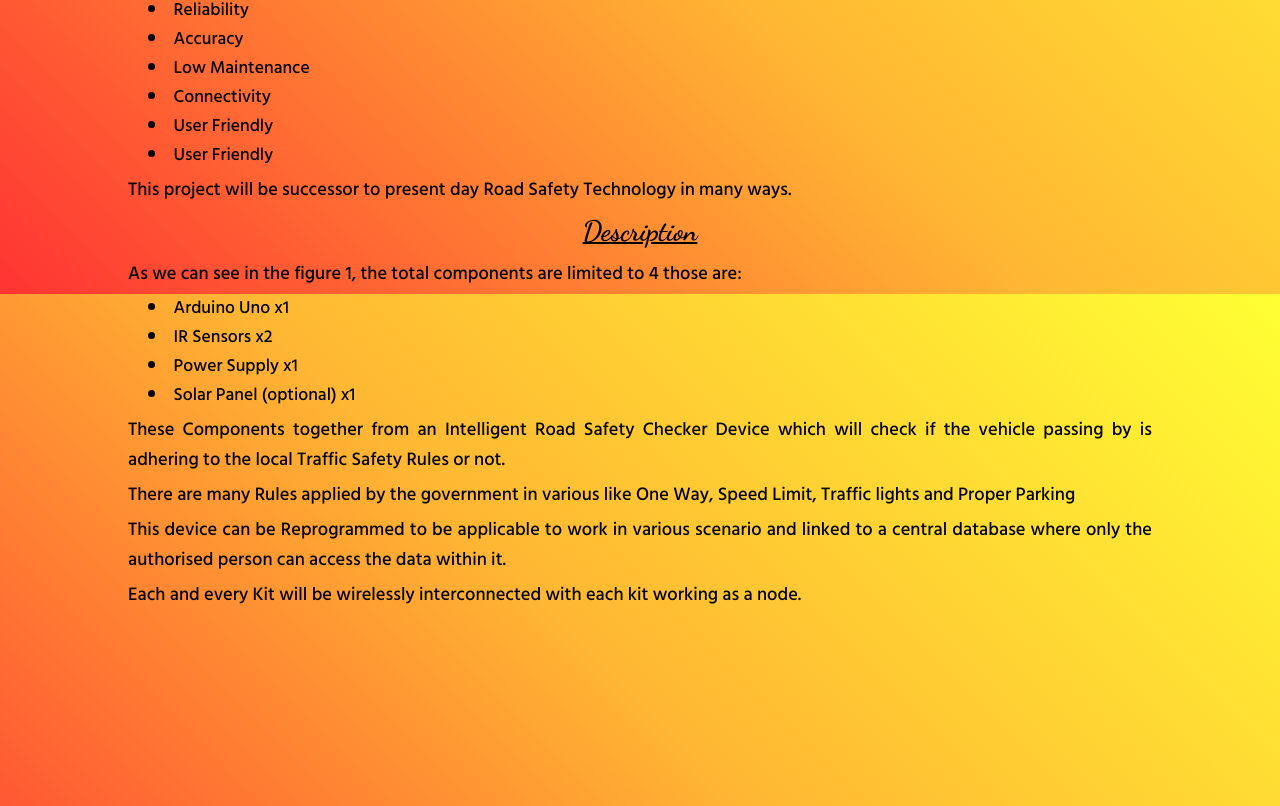
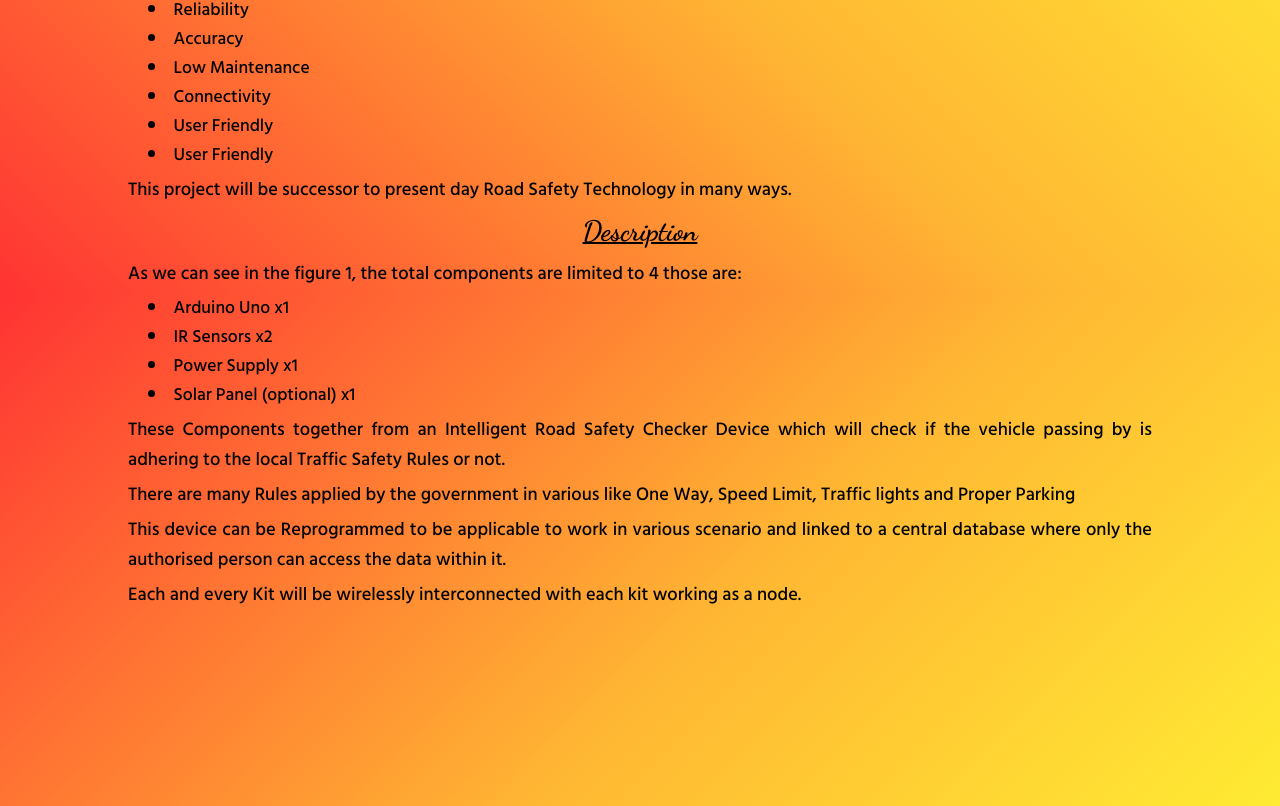
Before and after one commit to shubhammurteli/Speed_Monitor, a plain HTML site: page html/Synopsis.html in a window 1280 px wide. Shown: the part 506-1312 px from the top of the page. Drawn offline with Linux system fonts and the light colour scheme.

Commit message:
Changed background gradient of desc section

```diff
--- a/css/synopsis_style.css
+++ b/css/synopsis_style.css
@@ -81,7 +81,7 @@ section{
 #desc::before{
     /* content: ""; */
     content: "";
-    background-image: linear-gradient(45deg,red,orange,yellow);
+    background-image: linear-gradient(-45deg,yellow,orange,red);
     display: block;
     top: 100%;
     left: 0px;
```
